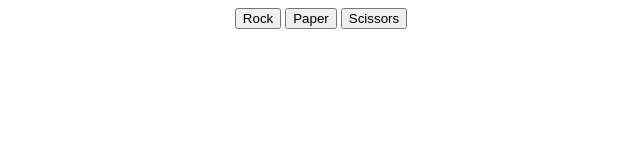
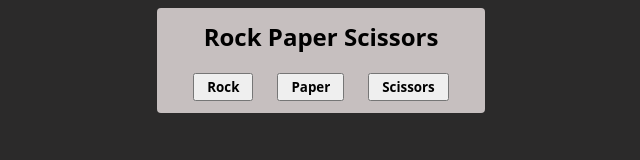
Before and after one commit to Chris-Jacob-Dela-Cerna/odin-rock-paper-scissors, a plain HTML site: page index.html in a window 1280 px wide. Shown: the whole page, without its empty margins (319-959 px from the left). Drawn offline with Linux system fonts and the light colour scheme.

Commit message:
feat: add initial CSS UI to prepare positioning

```diff
--- a/index.html
+++ b/index.html
@@ -3,20 +3,20 @@
   <head>
     <meta charset="UTF-8">
     <meta name="viewport" content="width=device-width, initial-scale=1.0">
+    <link rel="stylesheet" href="styles.css">
+    <script defer src="javascript.js"></script>
     <title>Rock Paper Scissors | Odin</title>
-    <script defer src="javascript.js"></script>
-    <style>
-      * {
-        text-align: center;
-      }
-    </style>
   </head>
 
   <body>
-    <div id="options">
-      <button id="rock">Rock</button>
-      <button id="paper">Paper</button>
-      <button id="scissors">Scissors</button>
+    <div id="panel">
+      <h1>Rock Paper Scissors</h1>
+      <h2></h2>
+      <div id="options">
+        <button class="button" id="rock">Rock</button>
+        <button class="button" id="paper">Paper</button>
+        <button class="button" id="scissors">Scissors</button>
+      </div>
     </div>
   </body>
 </html>
--- a/javascript.js
+++ b/javascript.js
@@ -79,6 +79,7 @@ options.addEventListener("click", function(event) {
   const playerChoice = target.id,
         computerChoice = getComputerChoice(),
         roundResult = playRound(playerChoice, computerChoice);
+  console.log(playerChoice, computerChoice, roundResult)
 
-  console.log(playerChoice, computerChoice, roundResult)
+
 });
--- /dev/null
+++ b/styles.css
@@ -0,0 +1,35 @@
+* {
+  font-family: system-ui, 'Segoe UI', Roboto, Oxygen, Ubuntu, Cantarell, 'Open Sans', 'Helvetica Neue', sans-serif;
+}
+
+body {
+  display: flex;
+  flex-direction: column;
+  align-items: center;
+  background-color: #2b2a2a;
+}
+
+#panel {
+  background-color: #c6bfbf;
+  border-radius: 4px;
+  padding: 12px;
+  max-width: 340px;
+
+  h1 {
+    font-size: 24px;
+    margin: 0px;
+    text-align: center;
+  }
+
+  #options {
+    display: flex;
+    justify-content: center;
+    gap: 24px;
+    padding: 0px 24px;
+
+    button {
+      font-weight: 600;
+      padding: 3px 12px;
+    }
+  }
+}
```
